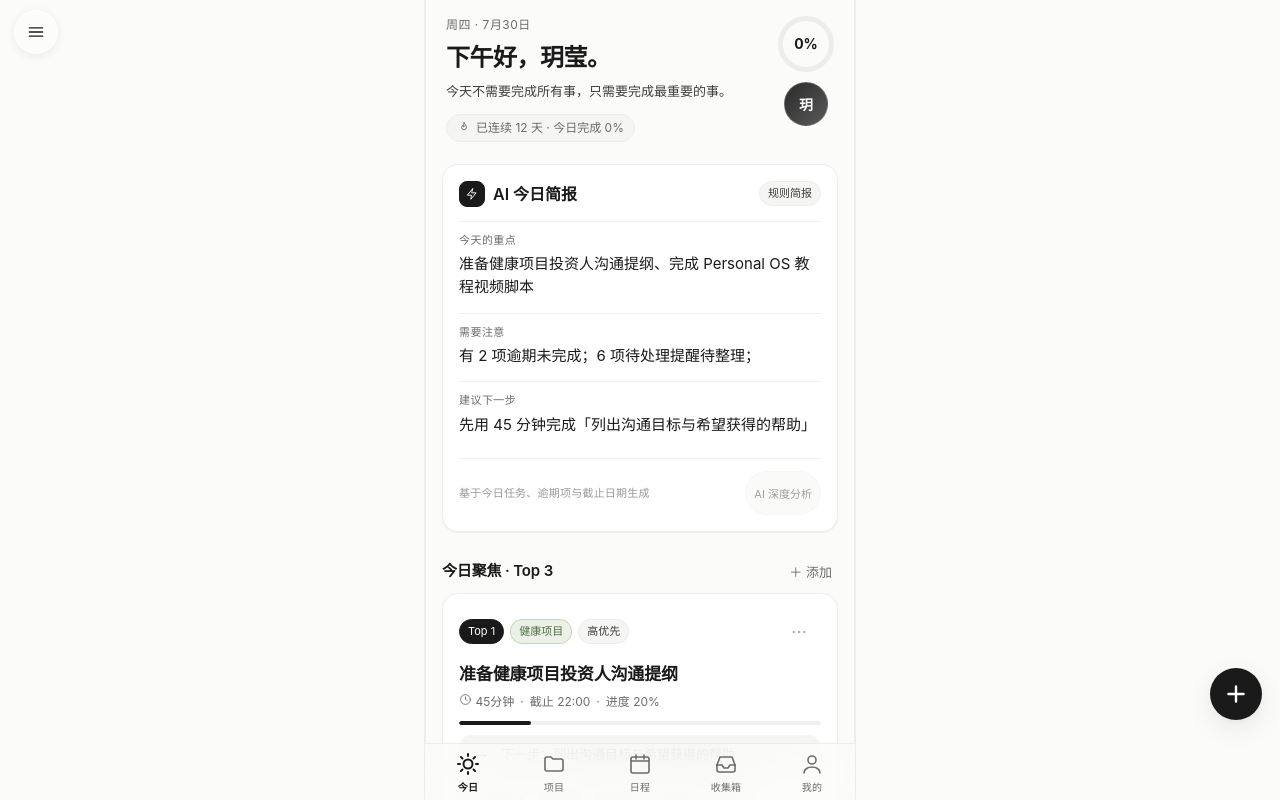
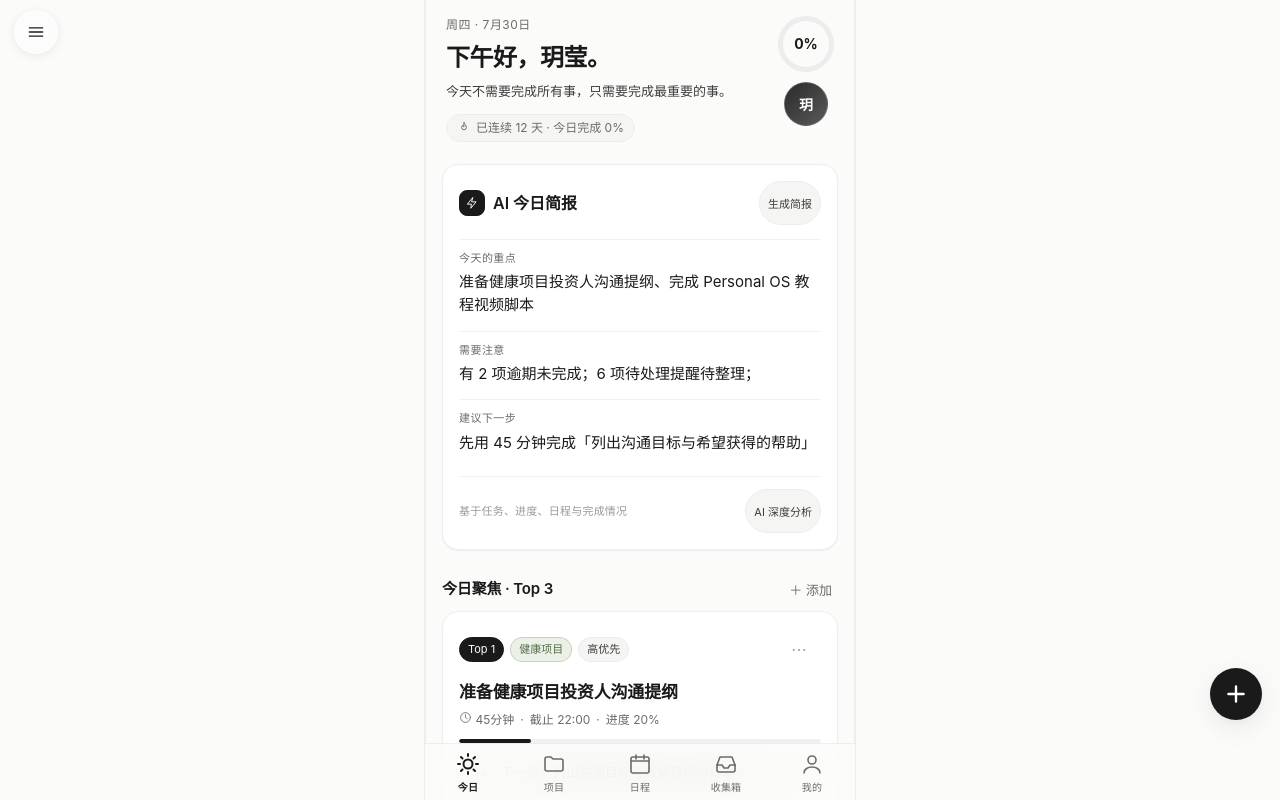
Before and after one commit to 5112511/self-discipline-daily-work, a React (Vite) app: page / in a window 1280 px wide. Both pictures are taken after a click on the button "先离线使用 ›". Shown: the top 800 px of the page. Built offline with nearby package versions, Linux system fonts and the light colour scheme.

Commit message:
feat(ai): 接入今日简报与效率深度分析

```diff
--- a/src/pages/TodayPage.tsx
+++ b/src/pages/TodayPage.tsx
@@ -164,6 +164,9 @@ export function TodayPage({ onSwitchTab, onOpenHistory }: { onSwitchTab?: (t: Ta
   const confirm = useConfirm()
   const now = '14:30'
   const [showDone, setShowDone] = useState(true)
+  const [aiBrief, setAiBrief] = useState<{ summary?: string; focus?: string; risks?: string[]; steps?: string[]; efficiency?: string; raw?: string } | null>(null)
+  const [aiLoading, setAiLoading] = useState(false)
+  const [showDeepAnalysis, setShowDeepAnalysis] = useState(false)
 
   // 从 store 数据派生首页各模块（统一过滤已软删除）
   const allTasks = data.tasks.filter(t => !t.deletedAt)
@@ -199,6 +202,35 @@ export function TodayPage({ onSwitchTab, onOpenHistory }: { onSwitchTab?: (t: Ta
     store.addTask({ title: content, domain: 'content', status: 'pending' })
     toast('已转为任务')
   }
+  const analyzeProductivity = async (deep = false) => {
+    setAiLoading(true)
+    try {
+      const snapshot = {
+        todayProgress,
+        completedCount: doneTasks.length,
+        activeCount: allTasks.filter(t => t.status !== 'done' && t.status !== 'cancelled').length,
+        overdueCount: overdueTasks.length,
+        reminderCount: reminders.length,
+        top3: top3.map(t => ({ title: t.title, progress: t.progress, estimatedMinutes: t.estimatedMinutes, nextAction: t.nextAction, status: t.status })),
+        completedToday: doneTasks.slice(0, 8).map(t => ({ title: t.title, estimatedMinutes: t.estimatedMinutes, domain: DOMAIN_LABEL[t.domain] })),
+        plannedMinutes: top3.reduce((sum, t) => sum + (t.estimatedMinutes || 0), 0),
+        scheduledMinutes: todayTimeline.reduce((sum, s) => {
+          const [sh, sm] = s.start.split(':').map(Number); const [eh, em] = s.end.split(':').map(Number)
+          return sum + Math.max(0, eh * 60 + em - sh * 60 - sm)
+        }, 0),
+        deep,
+      }
+      const response = await fetch('/api/gemini', { method: 'POST', headers: { 'Content-Type': 'application/json' }, body: JSON.stringify({ action: 'productivity', snapshot }) })
+      const result = await response.json()
+      if (!response.ok) throw new Error(result.error || 'AI 分析失败')
+      setAiBrief(result)
+      if (deep) setShowDeepAnalysis(true)
+    } catch (error) {
+      toast(error instanceof Error ? error.message : 'AI 分析暂不可用')
+    } finally {
+      setAiLoading(false)
+    }
+  }
 
   return (
     <div className="page today-page">
@@ -223,29 +255,35 @@ export function TodayPage({ onSwitchTab, onOpenHistory }: { onSwitchTab?: (t: Ta
         <div className="brief-head">
           <span className="icn-box dark" style={{ width: 26, height: 26 }}><IconBolt size={14} /></span>
           <span className="t-h3">AI 今日简报</span>
-          <span className="chip line" style={{ marginLeft: 'auto' }}>规则简报</span>
+          <button className="chip line tap" style={{ marginLeft: 'auto' }} onClick={() => analyzeProductivity()} disabled={aiLoading}>{aiLoading ? '分析中' : aiBrief ? '更新简报' : '生成简报'}</button>
         </div>
         <div className="brief-block">
           <div className="brief-label">今天的重点</div>
-          <div className="brief-text">{top3.length > 0 ? top3.map(t => t.title).join('、') : '今日还没有安排 Top 3，先加入最重要的事。'}</div>
+          <div className="brief-text">{aiBrief?.summary || (top3.length > 0 ? top3.map(t => t.title).join('、') : '今日还没有安排 Top 3，先加入最重要的事。')}</div>
         </div>
         <div className="brief-block">
           <div className="brief-label">需要注意</div>
           <div className="brief-text">
-            {overdueTasks.length > 0 && `有 ${overdueTasks.length} 项逾期未完成；`}
-            {reminders.length > 0 && `${reminders.length} 项待处理提醒待整理；`}
-            {!overdueTasks.length && !reminders.length && '当前一切就绪，无逾期与积压。'}
+            {aiBrief?.risks?.length ? aiBrief.risks.join('；') : <>{overdueTasks.length > 0 && `有 ${overdueTasks.length} 项逾期未完成；`}{reminders.length > 0 && `${reminders.length} 项待处理提醒待整理；`}{!overdueTasks.length && !reminders.length && '当前一切就绪，无逾期与积压。'}</>}
           </div>
         </div>
         <div className="brief-block">
           <div className="brief-label">建议下一步</div>
-          <div className="brief-text">{top3[0] ? `先用 ${top3[0].estimatedMinutes || 30} 分钟完成「${top3[0].nextAction || top3[0].title}」` : '从收集箱挑一件最重要的事加入 Top 3。'}</div>
+          <div className="brief-text">{aiBrief?.focus || (top3[0] ? `先用 ${top3[0].estimatedMinutes || 30} 分钟完成「${top3[0].nextAction || top3[0].title}」` : '从收集箱挑一件最重要的事加入 Top 3。')}</div>
         </div>
         <div className="brief-foot">
-          <span className="t-cap">基于今日任务、逾期项与截止日期生成</span>
-          <button className="tap chip line" style={{ opacity: .5 }} onClick={() => toast('AI 深度分析暂不可用')}>AI 深度分析</button>
+          <span className="t-cap">基于任务、进度、日程与完成情况</span>
+          <button className="tap chip line" onClick={() => analyzeProductivity(true)} disabled={aiLoading}>AI 深度分析</button>
         </div>
       </div>
+      {showDeepAnalysis && aiBrief && (
+        <div className="card card-pad ai-deep-analysis">
+          <div className="section-head"><span className="section-title">AI 深度分析</span><button className="t-cap tap" onClick={() => setShowDeepAnalysis(false)}>收起</button></div>
+          {aiBrief.efficiency && <div className="ai-analysis-summary">效率观察：{aiBrief.efficiency}</div>}
+          {aiBrief.steps?.length ? <><div className="t-sub" style={{ marginTop: 12 }}>接下来这样做</div><div className="ai-analysis-steps">{aiBrief.steps.map((step, index) => <div key={`${index}-${step}`} className="ai-analysis-step"><b>{index + 1}</b><span>{step}</span></div>)}</div></> : null}
+          {aiBrief.raw && <div className="t-body" style={{ marginTop: 10 }}>{aiBrief.raw}</div>}
+        </div>
+      )}
 
       {/* 3. Top 3 */}
       <div className="section">
--- a/src/styles/today.css
+++ b/src/styles/today.css
@@ -17,7 +17,12 @@
 .brief-block:first-of-type { border-top: none; padding-top: 0; }
 .brief-label { font-size: 11px; color: var(--ink-3); letter-spacing: .04em; margin-bottom: 4px; }
 .brief-text { font-size: 15px; line-height: 1.55; color: var(--ink); }
-.brief-foot { display: flex; align-items: center; justify-content: space-between; margin-top: 12px; padding-top: 12px; border-top: 1px solid var(--line-2); }
+.brief-foot { display: flex; align-items: center; justify-content: space-between; margin-top: 12px; padding-top: 12px; border-top: 1px solid var(--line-2); gap: 8px; }
+.ai-deep-analysis { margin-top: 10px; }
+.ai-analysis-summary { margin-top: 8px; padding: 10px; border-radius: 8px; background: var(--bg-soft); font-size: 13px; line-height: 1.55; color: var(--ink-2); }
+.ai-analysis-steps { display: flex; flex-direction: column; gap: 8px; margin-top: 8px; }
+.ai-analysis-step { display: flex; align-items: flex-start; gap: 8px; font-size: 13px; line-height: 1.45; }
+.ai-analysis-step b { flex: none; display: inline-flex; justify-content: center; align-items: center; width: 20px; height: 20px; border-radius: 50%; background: var(--ink); color: var(--bg-card); font-size: 10px; }
 
 /* 3. Top 3 */
 .top3-list { display: flex; flex-direction: column; gap: 12px; }
```
Also changed, not shown: api/gemini.js (+23 -19 lines).
